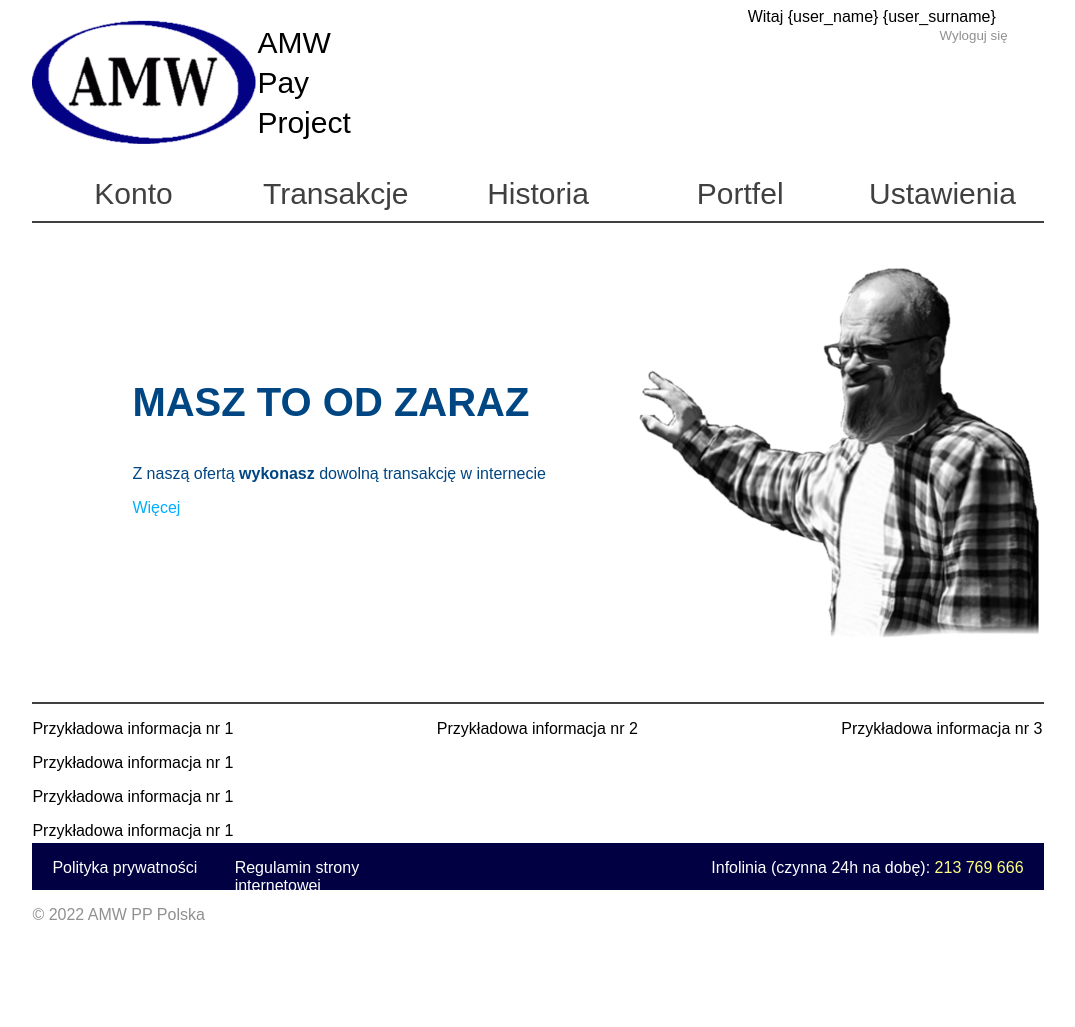
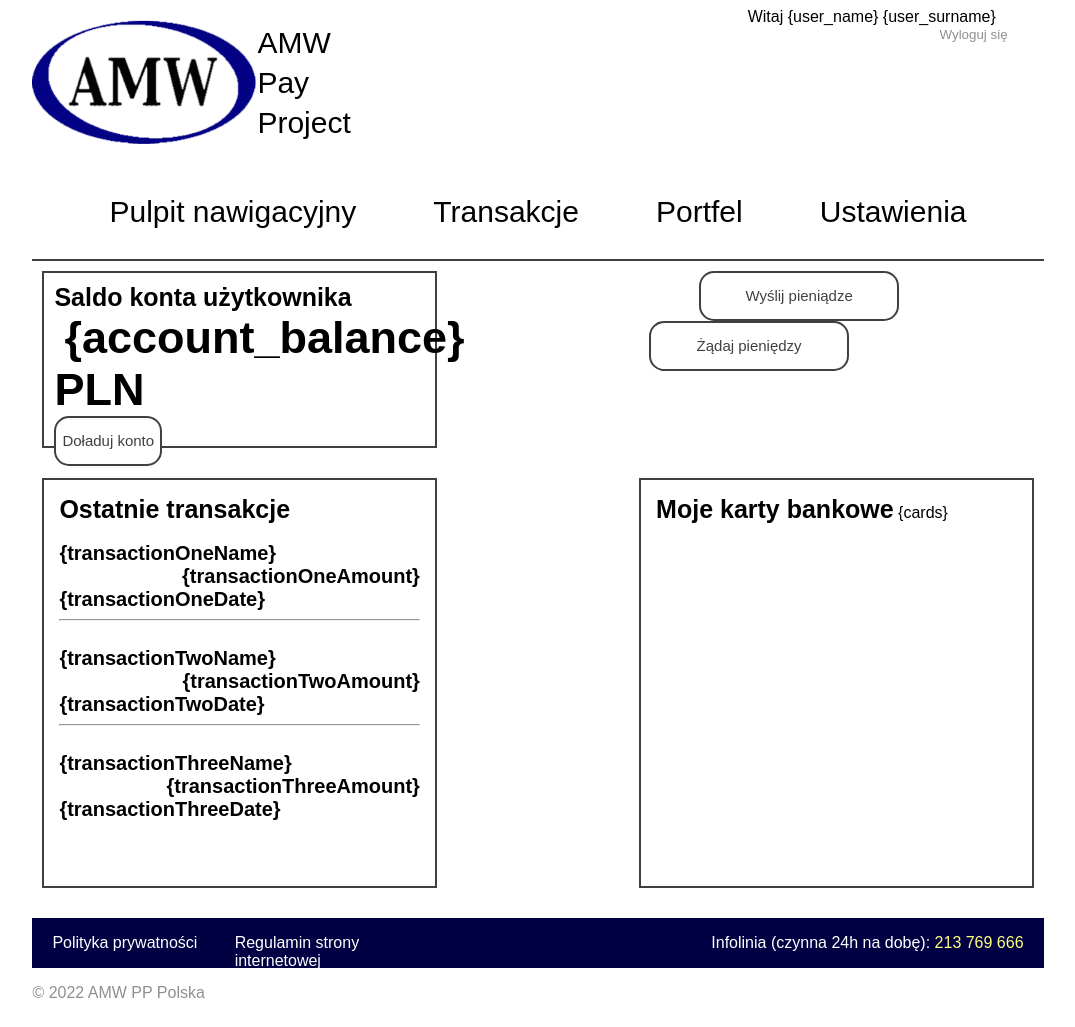
Before and after one commit to AMW-Pay-Project/Pay_Project, a PHP site: page /view/user_home.html in a window 1280 px wide. Shown: the whole page, without its empty margins (102-1177 px from the left). Before the commit the page ends 920 px from the top, so only its background shows below. Run offline with PHP 8.4, Linux system fonts and the light colour scheme.

Commit message:
PP-4 Podgląd salda osobistego konta 3

```diff
--- a/view/css/style.css
+++ b/view/css/style.css
@@ -11,13 +11,37 @@
     grid-auto-flow: row;
     grid-template-areas:
       "marginesL logo logo logo login login marginesP"
-      "marginesL konto transakcje historia portfel ustawienia marginesP"
+      "marginesL menu menu menu menu menu marginesP"
       "marginesL mainL mainL mainL mainR mainR marginesP"
       "marginesL info1 info1 info2 info2 info3 marginesP"
       "marginesL stopka1 stopka2 stopka3 stopka4 stopka4 marginesP"
       "marginesL stopkaD stopkaD stopkaD stopkaD stopkaD marginesP";
   }
-
+#menu
+{
+    grid-area: menu;
+    display: flex;
+    flex-direction: row;
+    justify-content: space-evenly;
+}
+.nav
+{
+    font-size: 30px;
+    text-align: center;
+    padding-top: 5px;
+    padding-bottom: 5px;
+    border-bottom: 2px solid #404040;
+    color: #404040;
+}
+.navL:link, .navL:visited, .navL:active
+{
+    text-decoration: none;
+    color: black;
+}
+.navL:hover
+{
+    color: rgb(0, 93, 136);
+}
 .logo
 {
     grid-area: logo;
@@ -38,11 +62,6 @@
 .portfel
 {
     grid-area: portfel;
-}
-
-.historia
-{
-    grid-area: historia;
 }
 
 .konto
@@ -120,14 +139,6 @@
     grid-area: stopkaD;
     color: #909090;
 }
-.nav
-{
-    font-size: 30px;
-    text-align: center;
-    padding-bottom: 10px;
-    border-bottom: 2px solid #404040;
-    color: #404040;
-}
 #masz
 {
     font-size: 40px;
@@ -166,7 +177,3 @@
     font-size: 30px;
     line-height: 10px;
 }
-.navL:link, .navL:visited, .navL:hover, .navL:active
-{
-    text-decoration: none;
-}
--- a/view/css/style2.css
+++ b/view/css/style2.css
@@ -6,7 +6,7 @@
 {
     display: grid;
     grid-template-columns: 10% 25% 30% 25% 10%;
-    grid-template-rows: 20% 60% 20%;
+    grid-template-rows: 5% 90% 5%;
     gap: 0px 0px;
     grid-auto-flow: row;
     grid-template-areas:
@@ -45,9 +45,10 @@
     grid-area: main;
     border: solid 1px #909090;
     box-shadow: 5px 5px 5px #909090,-5px -5px 5px #909090;
-    line-height: 0px;
+    line-height: 15px;
     padding-left: 20px;
     padding-right: 20px;
+	margin-bottom: auto;
 }
 .napisLogo
 {
--- a/view/css/style_personal_account_balance_overview.css
+++ b/view/css/style_personal_account_balance_overview.css
@@ -9,13 +9,37 @@
     grid-auto-flow: row;
     grid-template-areas:
       "marginesL logo logo logo login login marginesP"
-      "marginesL konto transakcje historia portfel ustawienia marginesP"
+      "marginesL menu menu menu menu menu marginesP"
       "marginesL saldo_konta saldo_konta przerwa przyciski przyciski marginesP"
       "marginesL ostatnie_transakcje ostatnie_transakcje przerwa moje_karty moje_karty marginesP"
       "marginesL stopka1 stopka2 stopka3 stopka4 stopka4 marginesP"
       "marginesL stopkaD stopkaD stopkaD stopkaD stopkaD marginesP";
   }
-
+#menu
+{
+    grid-area: menu;
+    display: flex;
+    flex-direction: row;
+    justify-content: space-evenly;
+}
+.nav
+{
+    font-size: 30px;
+    text-align: center;
+    padding-top: 5px;
+    padding-bottom: 5px;
+    border-bottom: 2px solid #404040;
+    color: #404040;
+}
+.navL:link, .navL:visited, .navL:active
+{
+    text-decoration: none;
+    color: black;
+}
+.navL:hover
+{
+    color: rgb(0, 93, 136);
+}
 .logo
 {
     grid-area: logo;
@@ -36,11 +60,6 @@
 .portfel
 {
     grid-area: portfel;
-}
-
-.historia
-{
-    grid-area: historia;
 }
 
 .konto
@@ -88,14 +107,6 @@
     grid-area: stopkaD;
     color: #909090;
 }
-.nav
-{
-    font-size: 30px;
-    text-align: center;
-    padding-bottom: 10px;
-    border-bottom: 2px solid #404040;
-    color: #404040;
-}
 
 #numer
 {
@@ -119,10 +130,6 @@
 {
     font-size: 30px;
     line-height: 10px;
-}
-.navL:link, .navL:visited, .navL:hover, .navL:active
-{
-    text-decoration: none;
 }
 
 .saldo_konta
--- a/view/info.html
+++ b/view/info.html
@@ -9,7 +9,7 @@
         <div class="container">
             <div class="marginesL"></div>
             <div class="baner">
-                <img src="./view/images/logo.png" style="float:left;" height="150px">
+                <a href="index.php"><img src="./view/images/logo.png" style="float:left;" height="150px"></a>
                 <p class="napisLogo">AMW</p>
                 <p class="napisLogo">Pay</p>
                 <p class="napisLogo">Project</p>
--- a/view/login.html
+++ b/view/login.html
@@ -9,7 +9,7 @@
         <div class="container">
             <div class="marginesL"></div>
             <div class="baner">
-                <img src="./view/images/logo.png" style="float:left;" height="150px">
+                <a href="index.php"><img src="./view/images/logo.png" style="float:left;" height="150px"></a>
                 <p class="napisLogo">AMW</p>
                 <p class="napisLogo">Pay</p>
                 <p class="napisLogo">Project</p>
--- a/view/register.html
+++ b/view/register.html
@@ -9,7 +9,7 @@
         <div class="container">
             <div class="marginesL"></div>
             <div class="baner">
-                <img src="./view/images/logo.png" style="float:left;" height="150px">
+                <a href="index.php"><img src="./view/images/logo.png" style="float:left;" height="150px"></a>
                 <p class="napisLogo">AMW</p>
                 <p class="napisLogo">Pay</p>
                 <p class="napisLogo">Project</p>
@@ -23,6 +23,8 @@
 					<input class="inpt" type="email" id="email" name="email" required>
                     <p class="naz">Hasło</p>
 					<input class="inpt" type="password" id="haslo" name="pass" required>
+					<p class="naz">Powtórz hasło</p>
+					<input class="inpt" type="password" id="haslo" name="passrepeat" required>
                     <p class="naz">Imię</p>
 					<input class="inpt" type="text" id="imie" name="name" required>
                     <p class="naz">Nazwisko</p>
@@ -30,7 +32,7 @@
                     <p class="naz">Data urodzenia</p>
 					<input class="inpt" type="date" id="dataU" name="birthday" required>
                     <p class="naz">Adres rozliczeniowy</p>
-					<input class="inpt" type="adress" id="adresR" name="address" required>
+					<input class="inpt" type="text" id="adresR" name="address" required>
                     <p class="naz">Kod pocztowy</p>
 					<input class="inpt" type="text" id="kodP" name="postcode" required>
                     <p class="naz">Miasto</p>
--- a/view/remind_password.html
+++ b/view/remind_password.html
@@ -10,7 +10,7 @@
 			<div class="marginesL"></div>
 
 			<div class="baner">
-				<img src="./view/images/logo.png" style="float:left;" height="150px">
+				<a href="index.php"><img src="./view/images/logo.png" style="float:left;" height="150px"></a>
 				<p class="napisLogo">AMW</p>
 				<p class="napisLogo">Pay</p>
 				<p class="napisLogo">Project</p>
@@ -21,7 +21,7 @@
 				<form method="post" id="logowanie" action="index.php?page=remind_password">
 					<input type="hidden" name="sendRemindForm" value="true">
 					<p class="naz">E-mail</p>
-					<input class="inpt" type="text" name="mail">
+					<input class="inpt" type="text" name="mail" required>
 					<p></p>
 					<a id="centrujL"><button id="zaloguj">Przypomnij hasło</button></a>
 				</form>
--- a/view/remind_password_new.html
+++ b/view/remind_password_new.html
@@ -10,7 +10,7 @@
 			<div class="marginesL"></div>
 
 			<div class="baner">
-				<img src="./view/images/logo.png" style="float:left;" height="150px">
+				<a href="index.php"><img src="./view/images/logo.png" style="float:left;" height="150px"></a>
 				<p class="napisLogo">AMW</p>
 				<p class="napisLogo">Pay</p>
 				<p class="napisLogo">Project</p>
@@ -23,7 +23,9 @@
 					<input type="hidden" name="MAIL" value="{mail}">
 					<input type="hidden" name="CODE" value="{code}">
 					<p class="naz">Nowe hasło</p>
-					<input class="inpt" type="password" name="PASS">
+					<input class="inpt" type="password" name="PASS" required>
+					<p class="naz">Powtórz nowe hasło</p>
+					<input class="inpt" type="password" name="PASSREPEAT" required>
 					<p></p>
 					<a id="centrujL"><button id="zaloguj">Zmień hasło</button></a>
 				</form>
--- a/view/user_home.html
+++ b/view/user_home.html
@@ -1,55 +1,72 @@
-<!DOCTYPE html>
 <html>
     <head>
         <meta charset="utf-8">
-        <link rel="stylesheet" href="./view/css/style.css">
+        <link rel="stylesheet" href="./view/css/style_personal_account_balance_overview.css">
         <title>Strona główna</title>
     </head>
     <body>
         <div class="container">
             <div class="logo">
+                <a href="index.php" style="text-decoration:none; color:black;">
                     <img src="./view/images/logo.png" style="float:left;" height="150px">
                     <p class="napisLogo">AMW</p>
                     <p class="napisLogo">Pay</p>
                     <p class="napisLogo">Project</p>
+                </a>
             </div>
 			<div class="login">
 				Witaj {user_name} {user_surname} &nbsp;&nbsp;&nbsp; <a href="index.php?page=logout"><button id="zaloguj">Wyloguj się</button></a>
 			</div>
+			<div id="menu" class="nav">
                 <div class="konto">
-				<a href="index.php?page=account" class="navL"><p class="nav">Konto</p></a>
+                    <a href="index.php" class="navL"><p>Pulpit nawigacyjny</p></a>
                 </div>
                 <div class="transakcje">
-				<a href="index.php?page=transactions" class="navL"><p class="nav">Transakcje</p></a>
-			</div>
-			<div class="historia">
-				<a href="index.php?page=history" class="navL"><p class="nav">Historia</p></a>
+                    <a href="index.php?page=transactions" class="navL"><p>Transakcje</p></a>
                 </div>
                 <div class="portfel">
-				<a href="index.php?page=wallet" class="navL"><p class="nav">Portfel</p></a>
+                    <a href="index.php?page=wallet" class="navL"><p>Portfel</p></a>
                 </div>
                 <div class="ustawienia">
-				<a href="index.php?page=settings" class="navL"><p class="nav">Ustawienia</p></a>
+                    <a href="index.php?page=settings" class="navL"><p>Ustawienia</p></a>
                 </div>
-			<div class="mainL">
-				<p id="masz">MASZ TO OD ZARAZ</p>
-                <p id="oferta">Z naszą ofertą <b>wykonasz</b> dowolną transakcję w internecie</p>
-                <p><a id="wiecej" href="index.php?page=more">Więcej</a></p>
             </div>
-            <div class="mainR">
-                <img src="./view/images/GigaOgrod.png" style="float:left;" height="400px">
+            <div class="saldo_konta">
+                <a id="napisy">Saldo konta użytkownika</a>
+                <br>
+                <a id="kasa_napis">{account_balance} PLN</a>
+                <br>
+                <a href="index.php?page=add_cash"><button id="przelej">Doładuj konto</button></a>
             </div>
-            <div class="info1">
-                <p>Przykładowa informacja nr 1</p>
-                <p>Przykładowa informacja nr 1</p>
-                <p>Przykładowa informacja nr 1</p>
-                <p>Przykładowa informacja nr 1</p>
+            <div class="ostatnie_transakcje">
+                <a id="napisy">Ostatnie transakcje</a>
+                <br><br>
+                <a id="nazwisko">{transactionOneName}</a>
+                <a id="kwota">{transactionOneAmount}</a>
+                <br>
+                <a id="data">{transactionOneDate}</a>
+                <hr><br>
+                <a id="nazwisko">{transactionTwoName}</a>
+                <a id="kwota">{transactionTwoAmount}</a>
+                <br>
+                <a id="data">{transactionTwoDate}</a>
+                <hr><br>
+                <a id="nazwisko">{transactionThreeName}</a>
+                <a id="kwota">{transactionThreeAmount}</a>
+                <br>
+                <a id="data">{transactionThreeDate}</a>
             </div>
-            <div class="info2">
-                <p>Przykładowa informacja nr 2</p>
+            <div class="przerwa">
             </div>
-            <div class="info3">
-                <p>Przykładowa informacja nr 3</p>
+            <div class="przyciski">
+                <a id="spacja"></a>
+                <a href="index.php?page=send_money"><button id="wyslij">Wyślij pieniądze</button></a>
+                <a id="spacja"></a>
+                <a href="index.php?page=demand_money"><button id="zadaj">Żądaj pieniędzy</button></a>
+            </div>
+            <div class="moje_karty">
+                <a id="napisy">Moje karty bankowe</a>
+                {cards}
             </div>
             <div class="stopka1">
                 <p>Polityka prywatności</p>
```
Also changed, not shown: view/guest_home.html (+7 -8 lines). Lines whose indentation alone changed are shown as unchanged.
